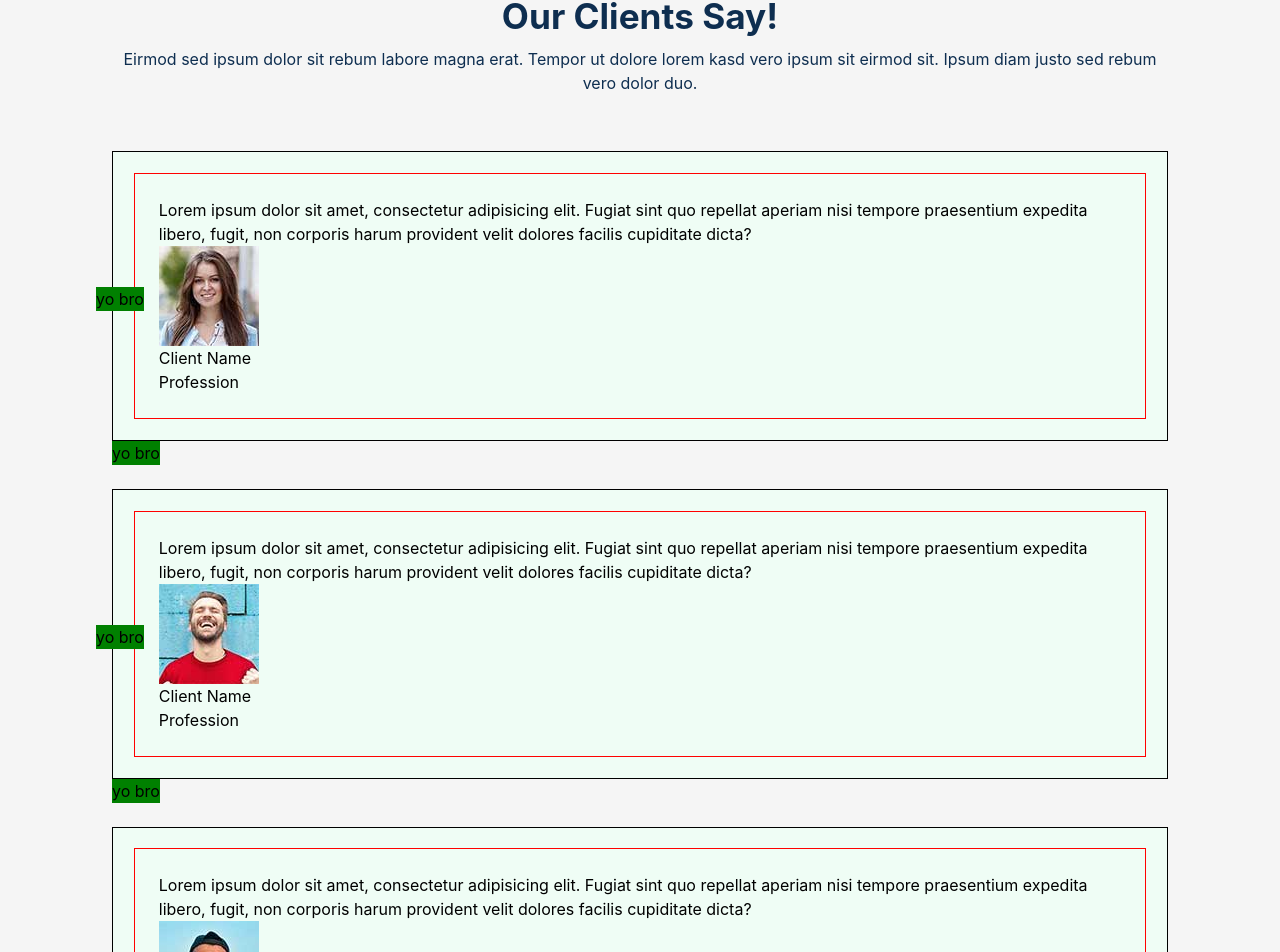
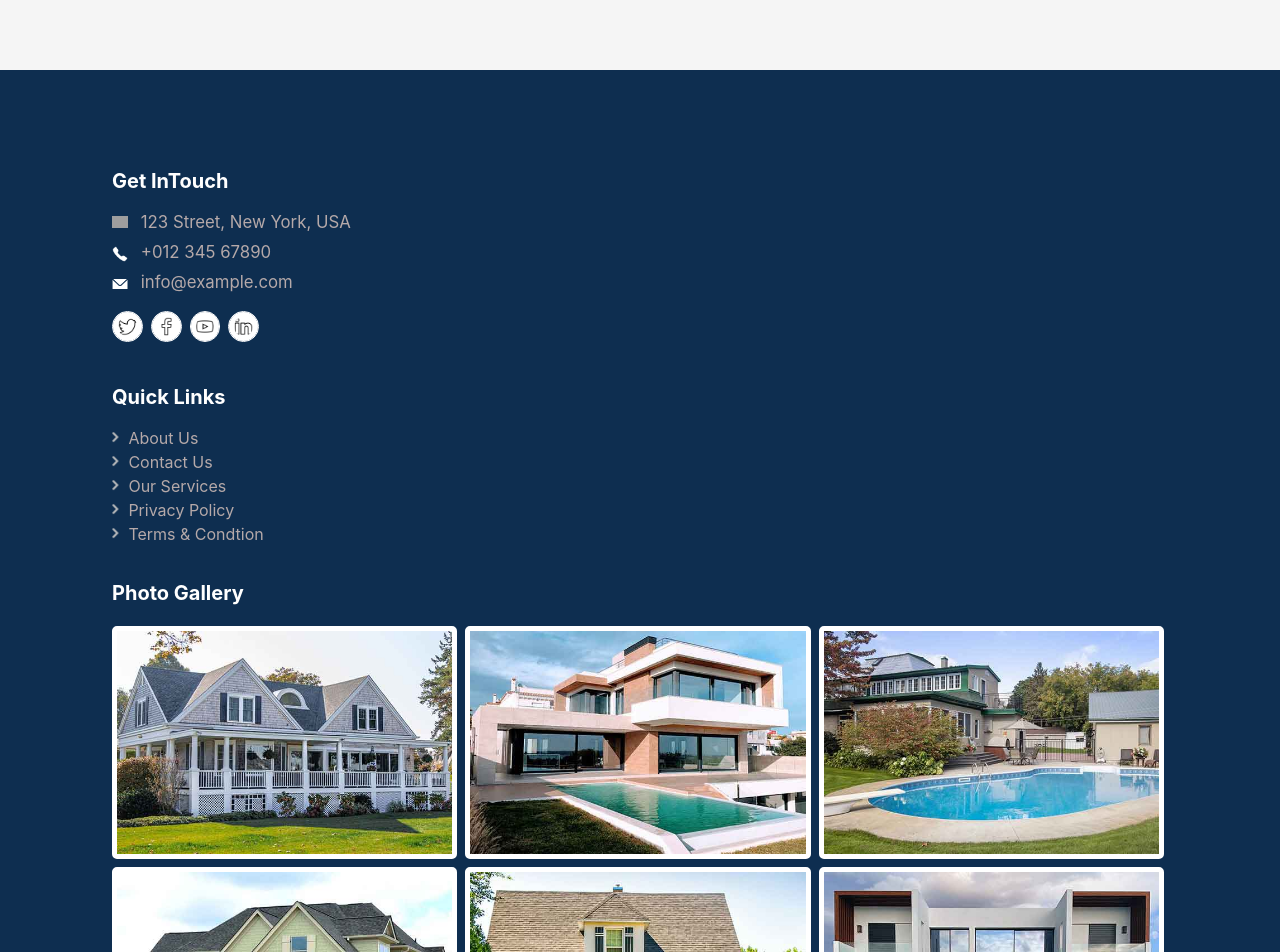
Before and after one commit to BLADEHEDA/Real-estate-App, a React (Create React App) app: page / in a window 1280 px wide. Shown: the part 10955-11907 px from the top of the page. Built offline with nearby package versions, Linux system fonts and the light colour scheme; grey boxes are pictures that could not be loaded.

Commit message:
new stuff

```diff
--- a/src/components/HOME/Testimonial.jsx
+++ b/src/components/HOME/Testimonial.jsx
@@ -36,47 +36,7 @@ const Testimonial = () => {
 
   return (
     <div className='testimonial'>
-        <div className="testimonial-preview">
-            <h1 className="testimonial-header">Our Clients Say!</h1>
-            <p className="testimonial-content">Eirmod sed ipsum dolor sit rebum labore magna erat.
-            Tempor ut dolore lorem kasd vero ipsum sit
-            eirmod sit. Ipsum diam justo sed rebum vero dolor duo. </p>
-        </div>
 
-
-        <div className="person-testimonials">
-            <div className="person-testimonial">
-                <Person
-                src={testinonial1}
-                profession="Profession"
-                name="Client Name"
-                content=" Lorem ipsum dolor sit amet, consectetur adipisicing elit.
-                Fugiat sint quo repellat aperiam nisi tempore praesentium expedita libero, fugit,
-                non corporis harum provident velit dolores facilis cupiditate dicta? "
-                />
-            </div>
-            <div className="person-testimonial">
-                <Person
-                src={testinonial2}
-                profession="Profession"
-                name="Client Name"
-                content=" Lorem ipsum dolor sit amet, consectetur adipisicing elit.
-                Fugiat sint quo repellat aperiam nisi tempore praesentium expedita libero, fugit,
-                non corporis harum provident velit dolores facilis cupiditate dicta? "
-                />
-            </div>
-            <div className="person-testimonial">
-                <Person
-                src={testinonial3}
-                profession="Profession"
-                name="Client Name"
-                content=" Lorem ipsum dolor sit amet, consectetur adipisicing elit.
-                Fugiat sint quo repellat aperiam nisi tempore praesentium expedita libero, fugit,
-                non corporis harum provident velit dolores facilis cupiditate dicta? "
-                />
-            </div>
-        </div>
-       {/*   the lines below are tp be reedited */}
 
 
 
--- a/src/components/SHARED/Footer.jsx
+++ b/src/components/SHARED/Footer.jsx
@@ -93,7 +93,10 @@ const Footer = () => {
             <Button title="SignUp" style={{color:"white",width:"100%",
             padding:"0.6em 0.8em",borderRadius:"7px",fontSize:"1em"}} />
              </div>
-        </div> <hr className="footer-hr" />
+        </div>
+        </footer>
+         <hr className="footer-hr" />
+
           <div className="footer-address">
               <p className="footer-address">
                 <a href="https://github.com/BLADEHEDA" className="footer-address-link">MaaKan Real estate</a>
@@ -117,7 +120,7 @@ const Footer = () => {
 
         </div>
 
-        </footer>
+
 
 
     </footer>
```
Lines whose indentation alone changed are shown as unchanged.
